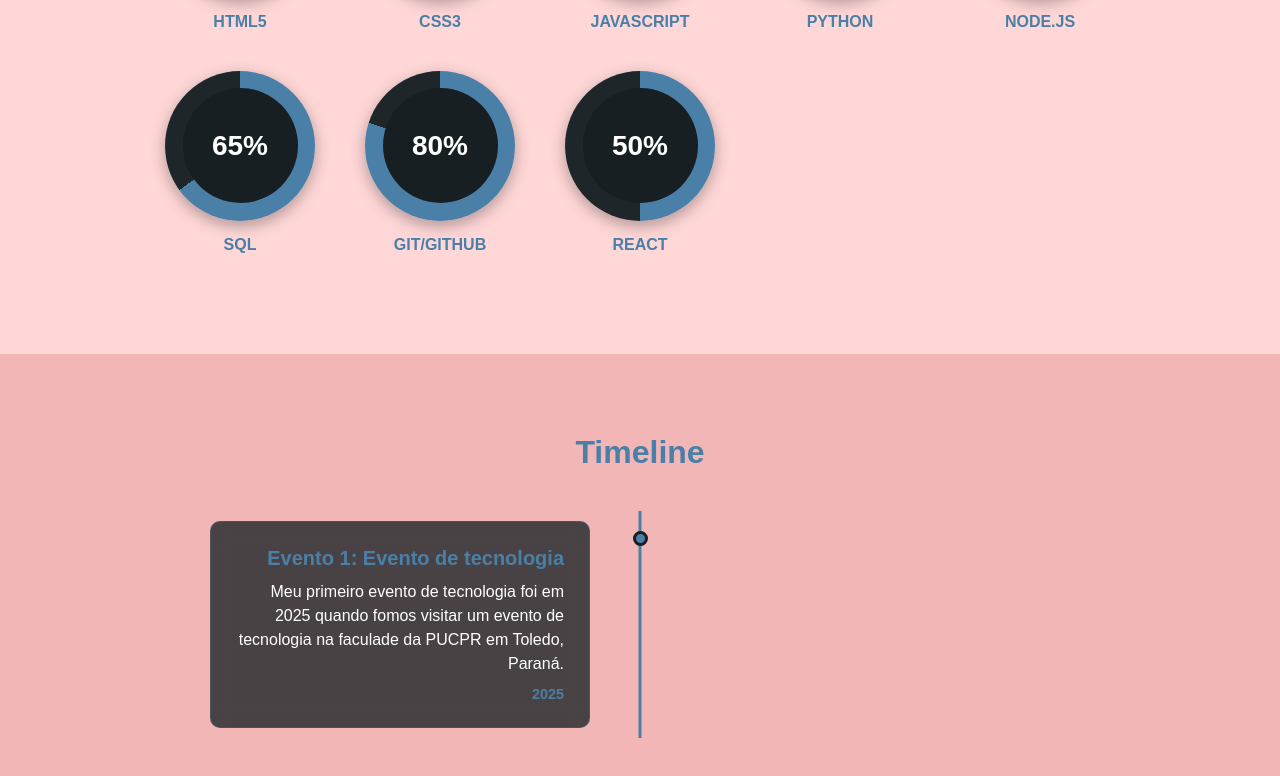
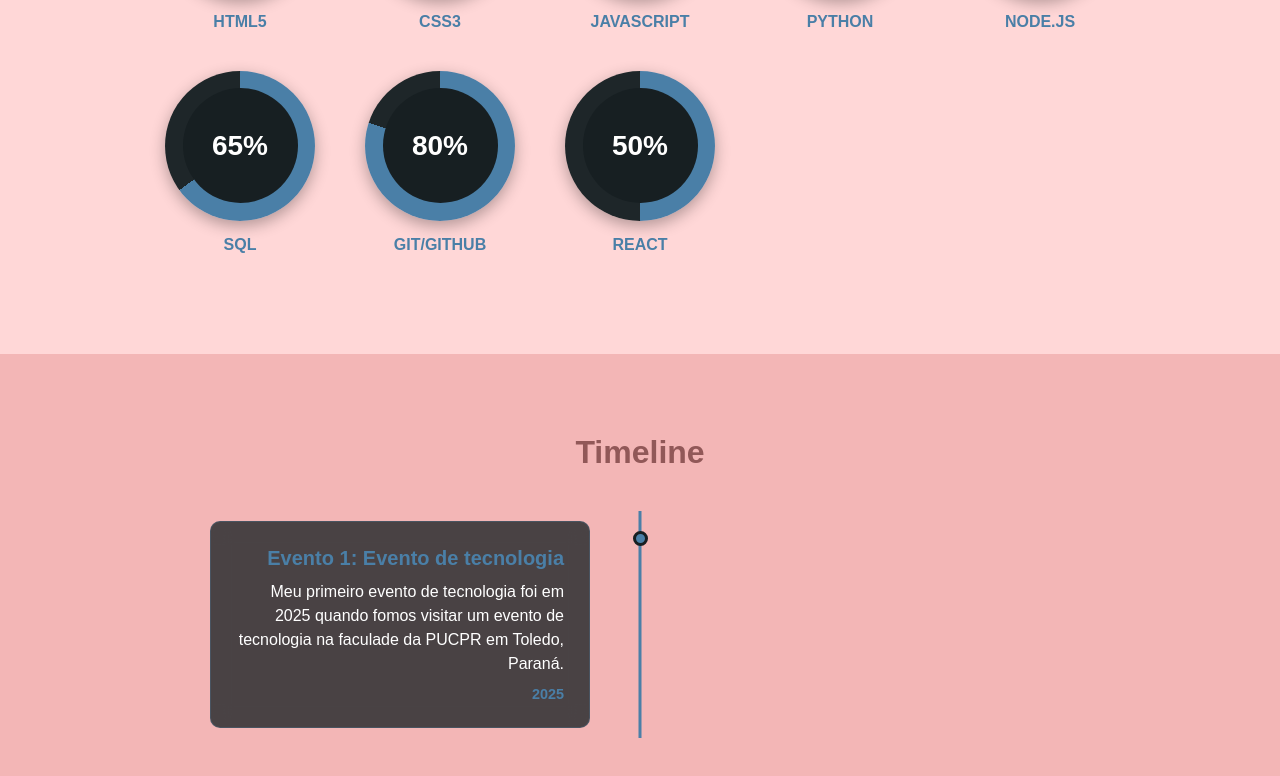
Before and after one commit to alanalisbinski/portfolio-alanacristina, a plain HTML site: page index.html in a window 1280 px wide. Shown: the part 1574-2350 px from the top of the page. Drawn offline with Linux system fonts and the light colour scheme.

Commit message:
Titulo cor alterada

```diff
--- a/styles.css
+++ b/styles.css
@@ -223,7 +223,7 @@ body {
 .titulo-time {
     text-align: center;
     font-size: 32px;
-    color: #4A7FA7;
+    color: #915858;
     margin-bottom: 40px;
     margin-top: 80px;
 }
```
